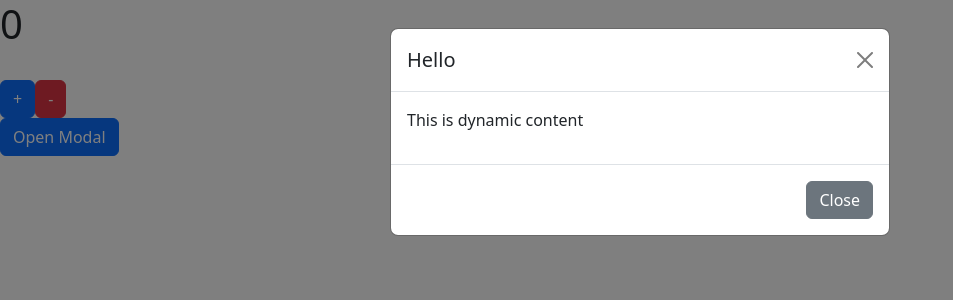
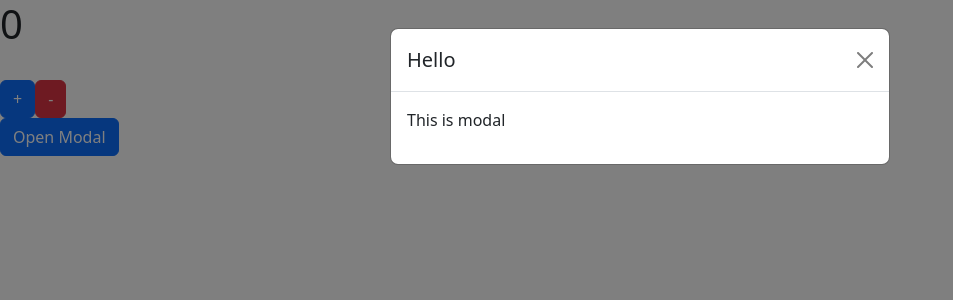
Before and after one commit to rhythm-dubey/crash-vue, a Vue app: page / in a window 1280 px wide. Both pictures are taken after a click on the button "Open Modal". Shown: the top 300 px of the page, without its empty margins (0-953 px from the left). Built offline with nearby package versions, Linux system fonts and the light colour scheme.

Commit message:
Updated bootstrap modal

```diff
--- a/src/components/ModalComponent.vue
+++ b/src/components/ModalComponent.vue
@@ -1,53 +1,44 @@
 <template>
   <div>
-    <!-- Button -->
-    <button class="btn btn-primary" @click="openModal('Hello', 'This is dynamic content')">
+    <button class="btn btn-primary" @click="openModal">
       Open Modal
     </button>
 
-    <!-- Modal -->
-    <div class="modal fade show" tabindex="-1" style="display: block;" v-if="isOpen">
+    <div class="modal fade" id="myModal" ref="modalRef" tabindex="-1">
       <div class="modal-dialog">
         <div class="modal-content">
 
           <div class="modal-header">
-            <h5 class="modal-title">{{ modalData.title }}</h5>
-            <button class="btn-close" @click="closeModal"></button>
+            <h5 class="modal-title">Hello</h5>
+            <button class="btn-close" data-bs-dismiss="modal"></button>
           </div>
 
           <div class="modal-body">
-            <p>{{ modalData.body }}</p>
-          </div>
-
-          <div class="modal-footer">
-            <button class="btn btn-secondary" @click="closeModal">Close</button>
+            <p>This is modal</p>
           </div>
 
         </div>
       </div>
     </div>
-
-    <!-- Backdrop -->
-    <div class="modal-backdrop fade show" v-if="isOpen"></div>
   </div>
 </template>
 
 <script setup>
-import { ref } from 'vue'
+import { ref, onMounted } from 'vue'
+import { Modal } from 'bootstrap'
 
-const isOpen = ref(false)
+const modalRef = ref(null)
+let modalInstance = null
 
-const modalData = ref({
-  title: '',
-  body: ''
+onMounted(() => {
+  if (modalRef.value) {
+    modalInstance = new Modal(modalRef.value)
+  }
 })
 
-const openModal = (title, body) => {
-  modalData.value = { title, body }
-  isOpen.value = true
-}
-
-const closeModal = () => {
-  isOpen.value = false
+const openModal = () => {
+  if (modalInstance) {
+    modalInstance.show()
+  }
 }
 </script>
```
